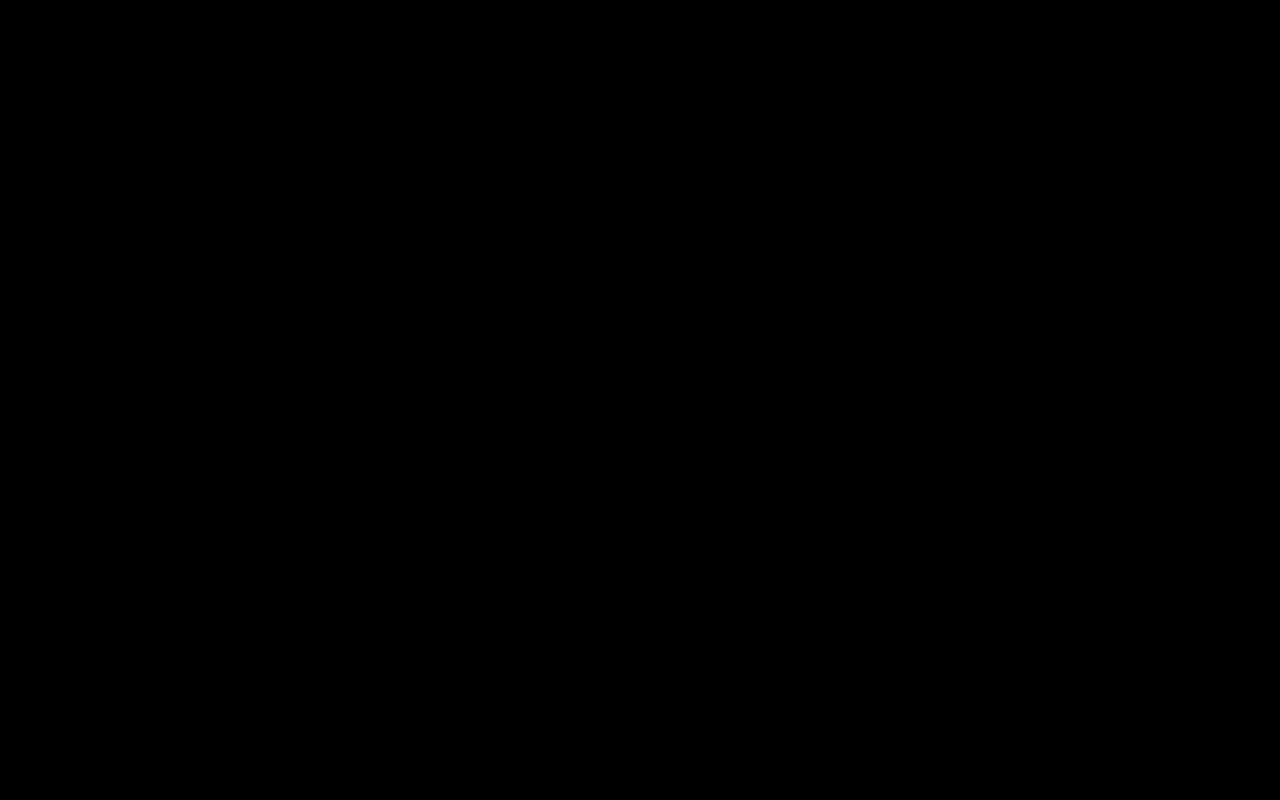
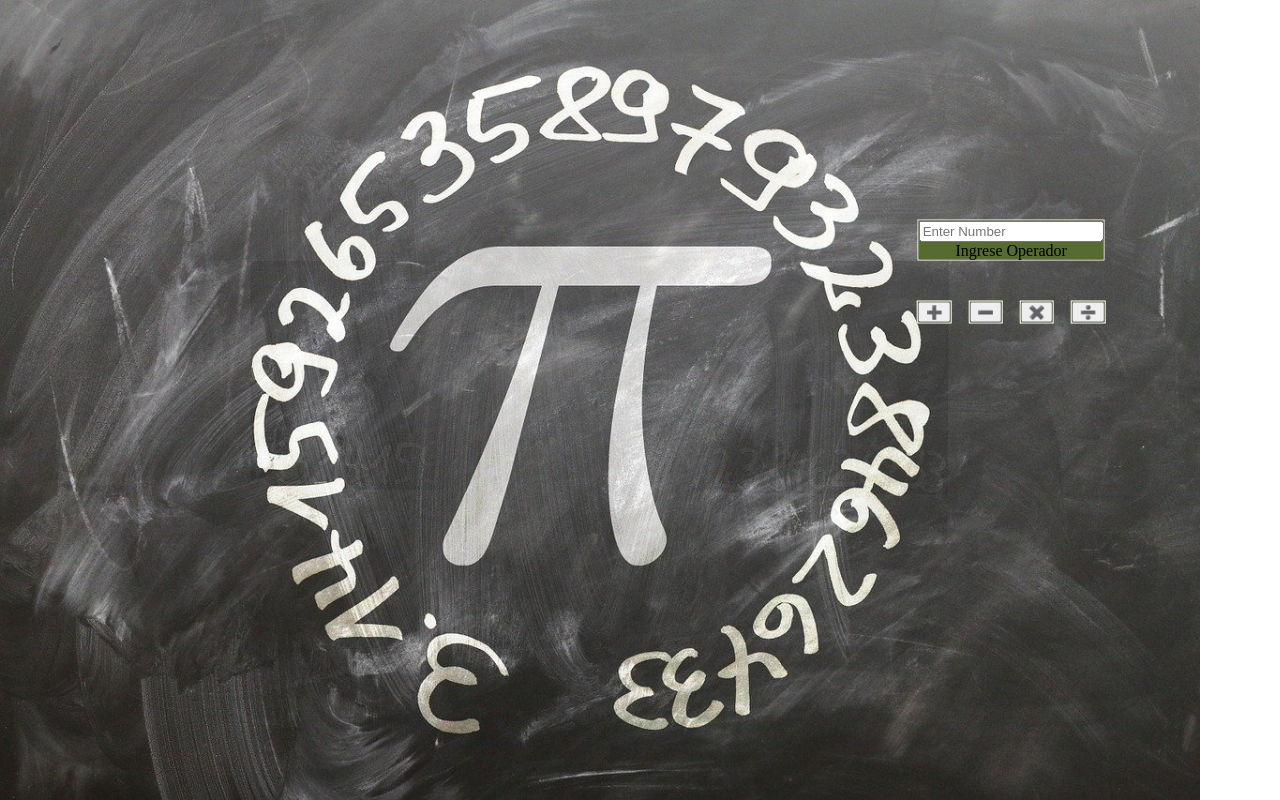
Before and after one commit to IvanGonzalezV/2aEntrega_JavaScript, a website: page index.html in a window 1280 px wide. Drawn offline with Linux system fonts and the light colour scheme.

Commit message:
ark:fire:

```diff
--- a/SCSS/estilos.scss
+++ b/SCSS/estilos.scss
@@ -1,8 +1,70 @@
 body {
-    background-color: black;
+    background-image: url(../imagenes/pi.jpg);
+    margin: 0;
+    padding: 0;
+    background-size: contain;
+    background-position: left;
+    background-repeat: no-repeat;
+    background-attachment: fixed;
+    height: 10%;
 }
 
 .inputdata {
-    max-width: 500vh;
-    border: solid 1px black;
+    position: absolute;
+    top: 30%;
+    left: 79%;
+    transform: translate(-50%, -50%);
+    max-width: 50vh;
+    background-color: lightgreen;
+    border: solid 1px white;
 }
+
+.inputdata div {
+    display: flex;
+    flex-direction: column;
+    align-items: center;
+    justify-content: space-evenly;
+    background-color: darkolivegreen;
+    width: auto;
+
+}
+
+.operation-buttons1 {
+    position: absolute;
+    top: 39%;
+    left: 73%;
+    transform: translate(-50%, -50%);
+    max-width: 50vh;
+    background-color: darkolivegreen;
+    border: solid 1px white;
+}
+
+.operation-buttons2 {
+    position: absolute;
+    top: 39%;
+    left: 77%;
+    transform: translate(-50%, -50%);
+    max-width: 50vh;
+    background-color: darkolivegreen;
+    border: solid 1px white;
+}
+
+.operation-buttons3 {
+    position: absolute;
+    top: 39%;
+    left: 81%;
+    transform: translate(-50%, -50%);
+    max-width: 50vh;
+    background-color: darkolivegreen;
+    border: solid 1px white;
+}
+
+.operation-buttons4 {
+    position: absolute;
+    top: 39%;
+    left: 85%;
+    transform: translate(-50%, -50%);
+    max-width: 50vh;
+    background-color: darkolivegreen;
+    border: solid 1px white;
+}
--- a/index.html
+++ b/index.html
@@ -9,6 +9,24 @@
 </head>
 
 <body>
+    <div class="inputdata">
+        <div class="form-floating mb-3">
+            <input type="number" class="form-control" id="floatingInput" placeholder="Enter Number">
+            <label for="floatingInput">Ingrese Operador</label>
+        </div>
+    </div>
+    <div class="operation-buttons1">
+        <button type="button" class="operation-button" value="sum">➕</button>
+    </div>
+    <div class="operation-buttons2">
+        <button type="button" class="operation-button" value="subtract">➖</button>
+    </div>
+    <div class="operation-buttons3">
+        <button type="button" class="operation-button" value="multiply">✖️</button>
+    </div>
+    <div class="operation-buttons4">
+        <button type="button" class="operation-button" value="divide">➗</button>
+    </div>
 
 </body>
 
```
Also changed, not shown: css/estilos.css, imagenes/geometry.jpg (added), imagenes/math.jpg (added), imagenes/math_2.jpg (added), imagenes/pi.jpg (added), 1 other file.
